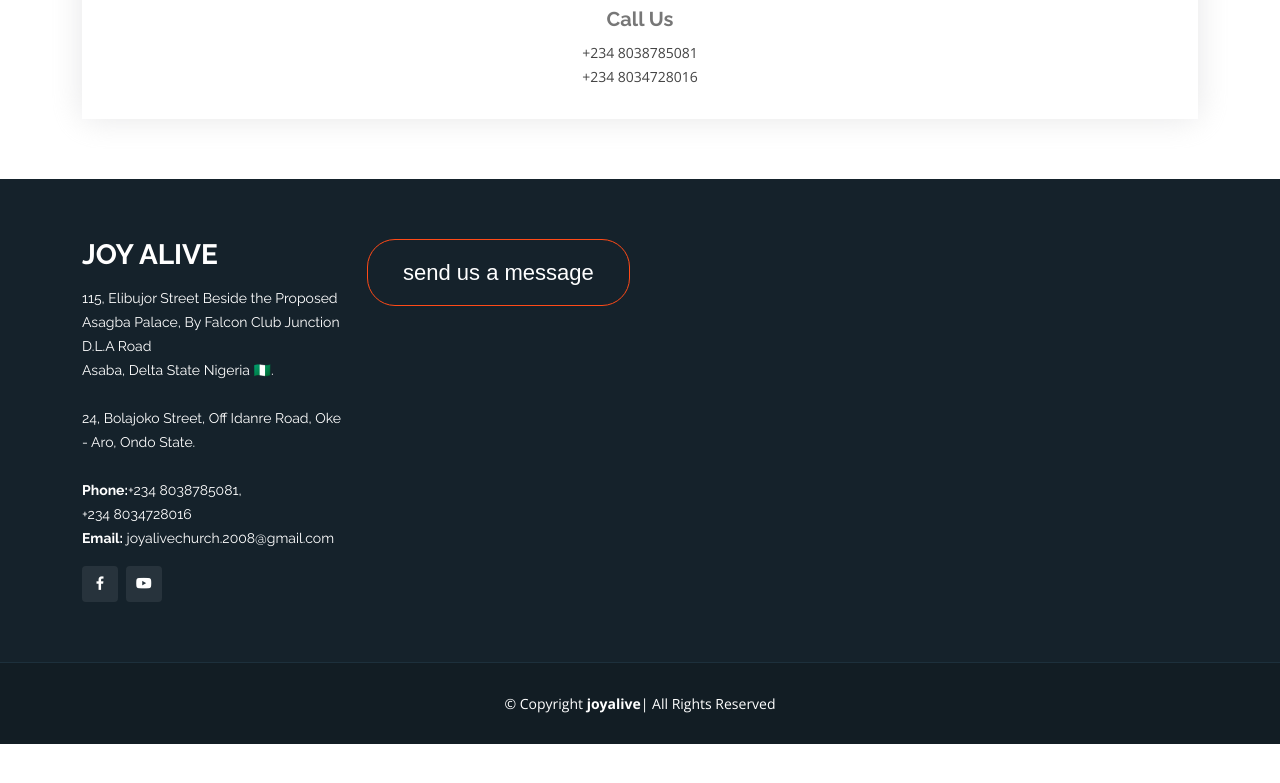
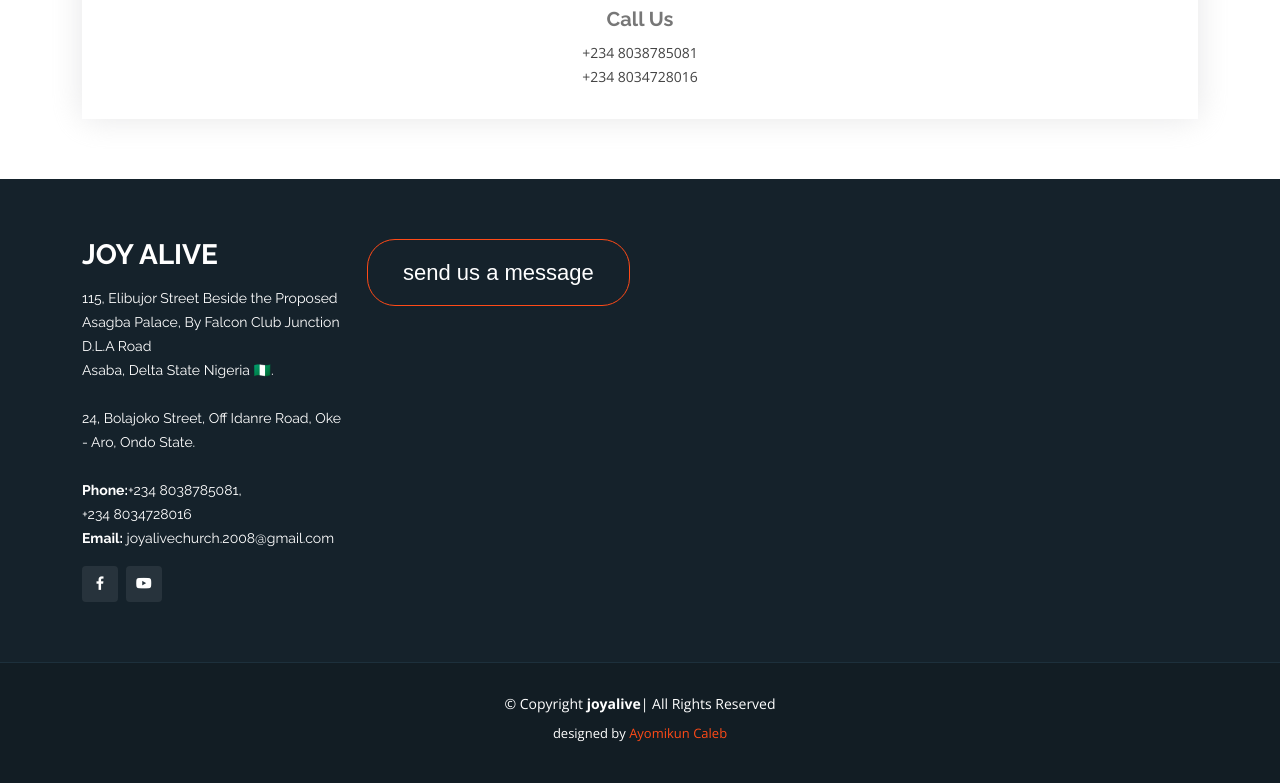
Before and after one commit to ayomikuncaleb/joyalive, a plain HTML site: page index.html in a window 1280 px wide. Shown: the part 5265-6048 px from the top of the page. Before the commit the page ends 6009 px from the top, so only its background shows below. Drawn offline with nearby package versions, Linux system fonts and the light colour scheme.

Commit message:
add update to file

```diff
--- a/index.html
+++ b/index.html
@@ -453,6 +453,11 @@ which was a surprise to both my wife and me. However, I did not still leave the
       <div class="copyright">
         &copy; Copyright <strong><span>joyalive</span></strong>| All Rights Reserved
       </div>
+         <div class="credits">
+
+          <p>designed by <a href="https://ayomikuncaleb.github.io/personalsite/">Ayomikun Caleb </a></p>
+        </div>
+
     </div>
   </footer><!-- End Footer -->
 
```
